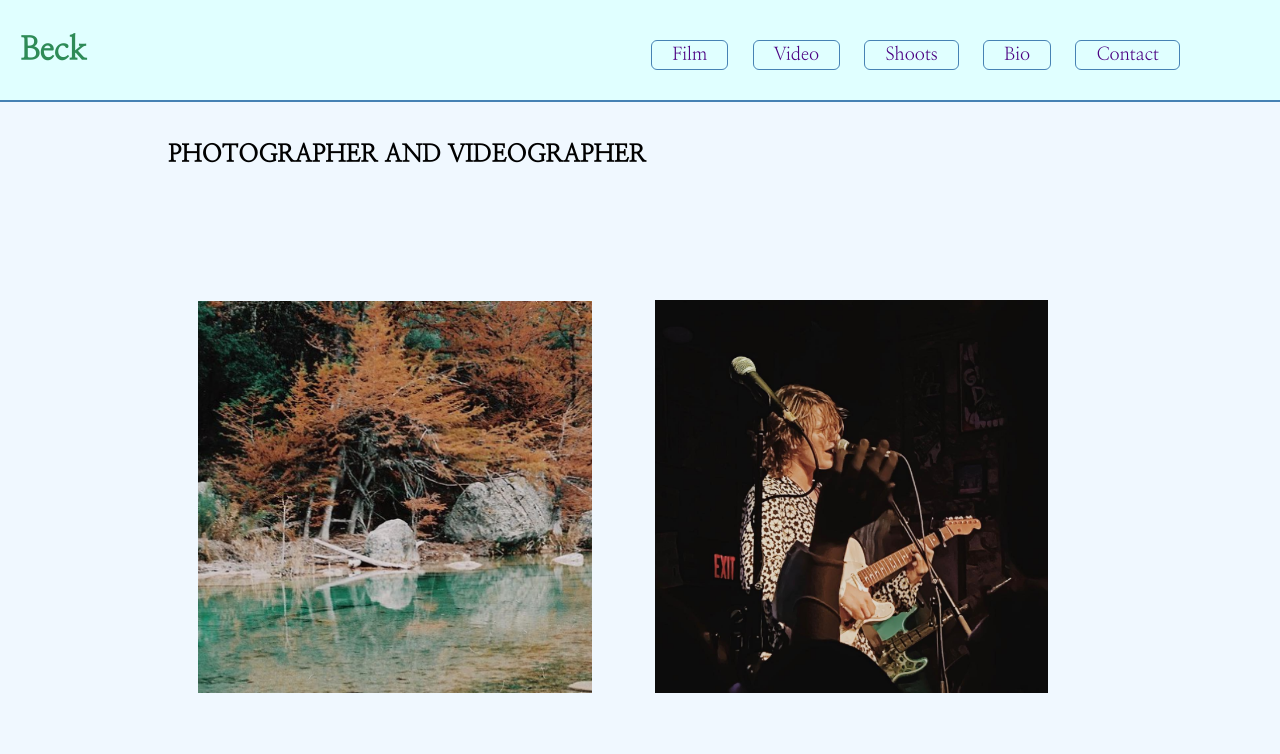
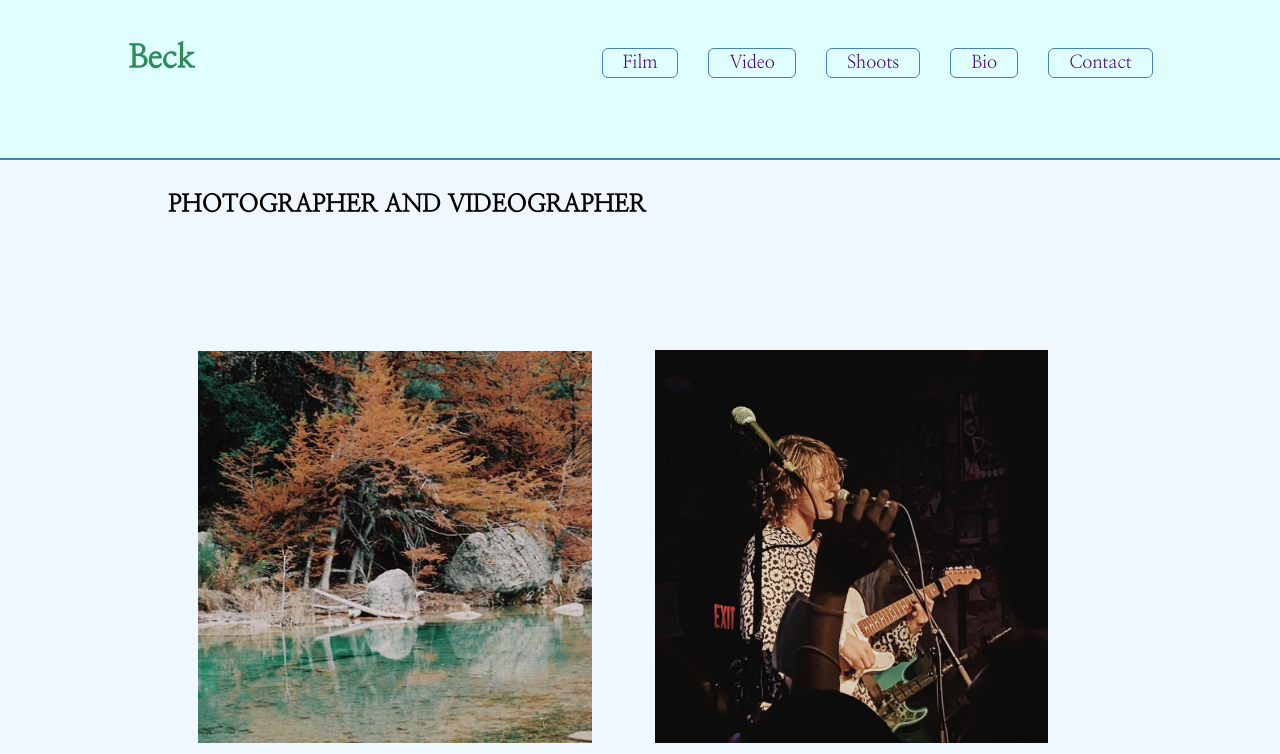
Before and after one commit to filmforbeck/filmforbeck.github.io, a plain HTML site: page index.html in a window 1280 px wide. Shown: the top 754 px of the page. Drawn offline with Linux system fonts and the light colour scheme.

Commit message:
removed some hardcoding in header

```diff
--- a/resources/css/index.css
+++ b/resources/css/index.css
@@ -27,8 +27,8 @@
   header {
     position: fixed;
     width: 100%;
-    height: 70px;
-    padding-top: 30px;
+    height: 15%;
+    padding-top: 3%;
     display: flex;
     justify-content: space-between;
     align-items: baseline;
@@ -38,17 +38,20 @@
   }
 
   header h1 {
-    padding-left: 20px;
     color: seagreen;
+    padding-left: 10%;
   }
 
-  nav ul {
-    margin-right: 100px;
+  nav {
+    width: 50%;
+    padding-right: 5%;
   }
+
 
   nav li {
     display: inline-block;
-    margin-left: 20px;
+    margin-left: 4%;
+    margin-bottom: 10%;
   }
 
   nav li a{
@@ -68,7 +71,7 @@
 
   main {
     position: relative;
-    top: 100px;
+    top: 150px;
     /*background-image: url(../images/bluebackground.png);
     height: 600px;*/
     width: 80%;
```
